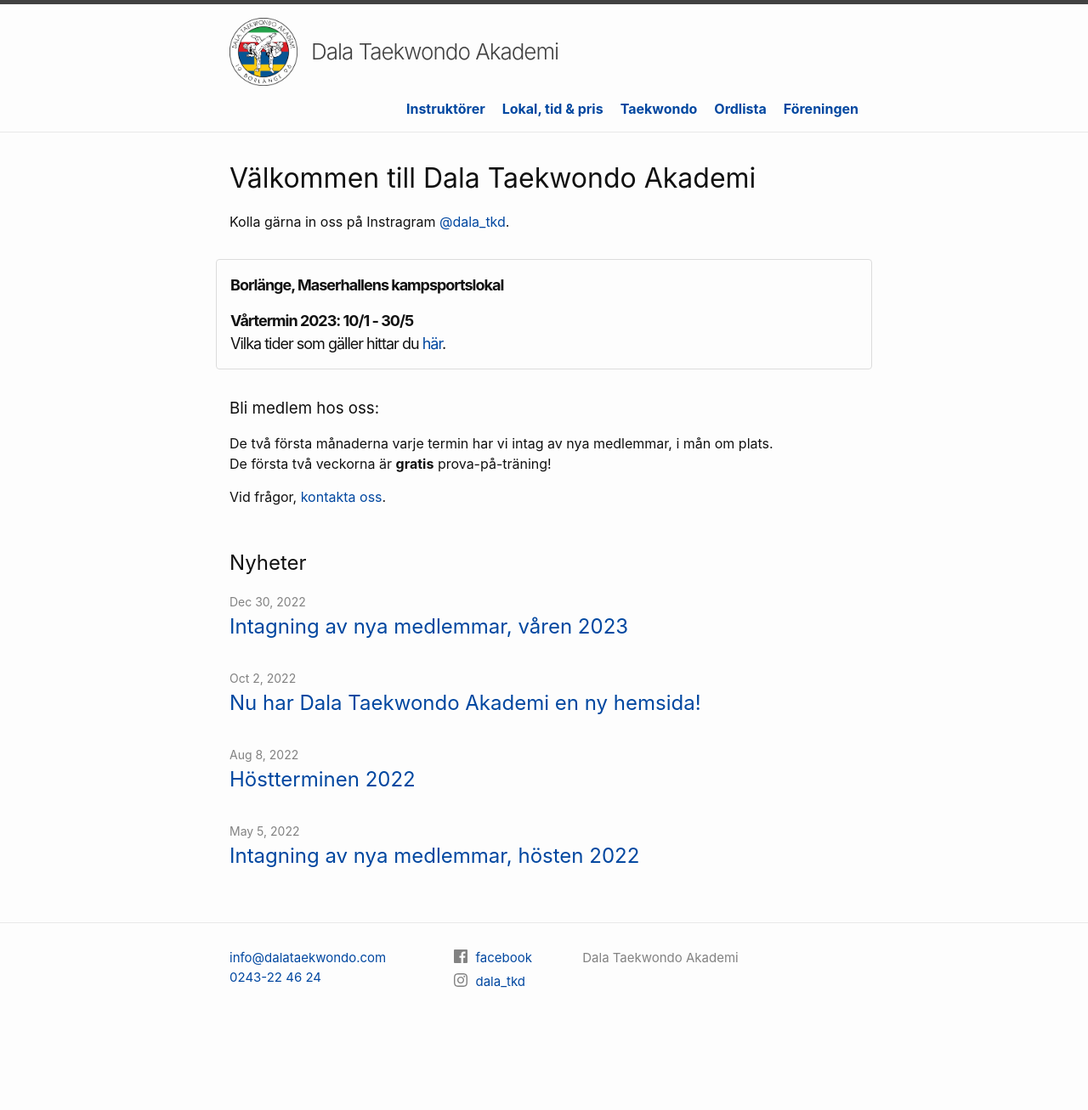
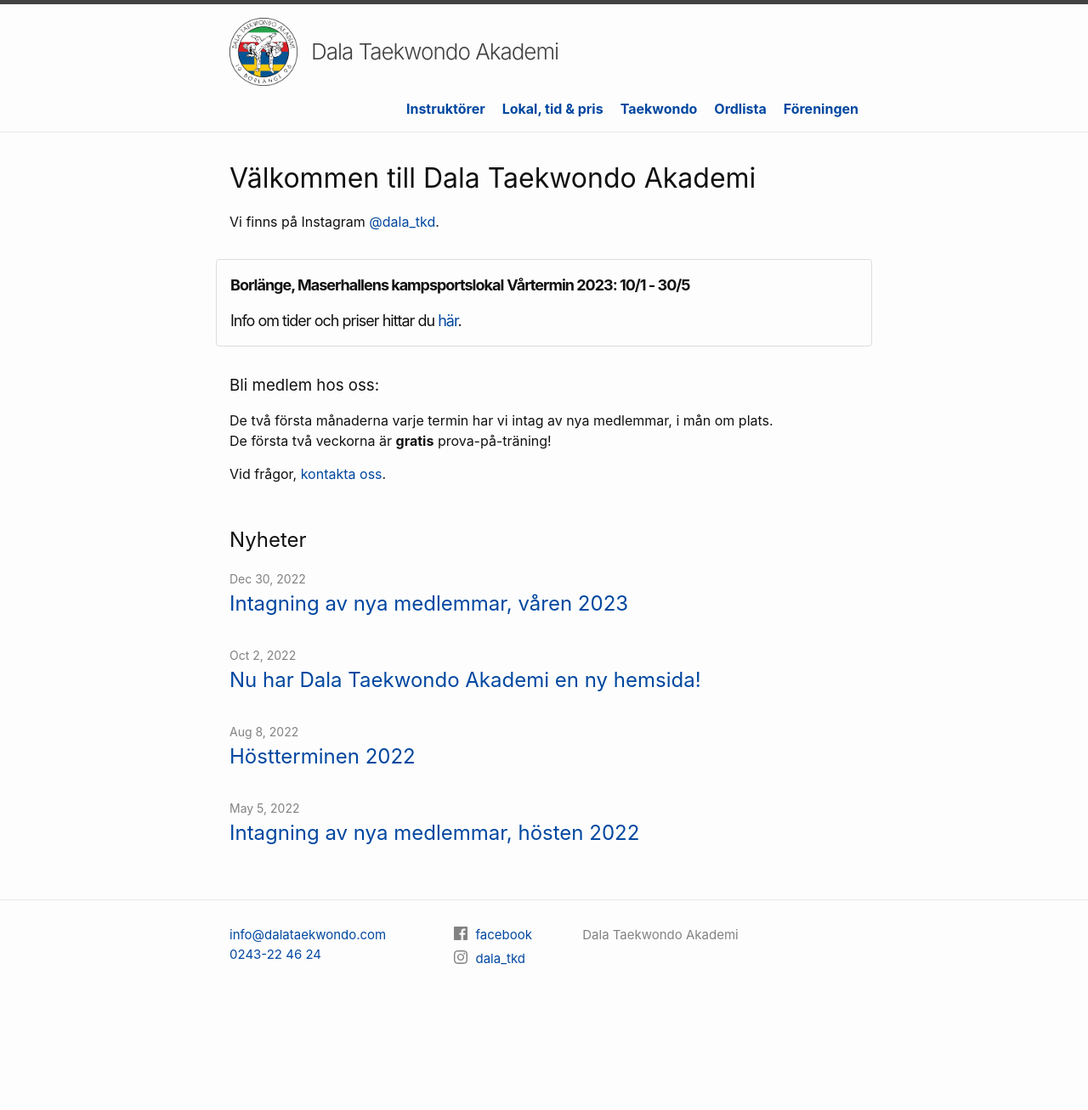
Before and after one commit to dalataekwondo/dalataekwondo.github.io, a Jekyll site: the page built from index.markdown, in a window 1280 px wide. Shown: the whole page at 85% size. Built offline with Jekyll 4.4.1, drawn with Linux system fonts in a browser that asks for light colours; after the commit the page ends 1280 px from its top, so only the background shows below that.

Commit message:
Update index.markdown
Redigerade befintlig info

```diff
--- a/index.markdown
+++ b/index.markdown
@@ -4,14 +4,14 @@ title: Välkommen till Dala Taekwondo Akademi
 nonav: true
 ---
 
-Kolla gärna in oss på Instragram [@{{ site.instagram_username| escape }}](https://instagram.com/dala_tkd).
+Vi finns på Instagram [@{{ site.instagram_username| escape }}](https://instagram.com/dala_tkd).
 
 {: .puff}
 
 > **Borlänge, Maserhallens kampsportslokal**
+> **Vårtermin 2023: 10/1 - 30/5**
 >
-> **Vårtermin 2023: 10/1 - 30/5**
-> Vilka tider som gäller hittar du [här](/lokal-tid/#tid).
+> Info om tider och priser hittar du [här](/lokal-tid/#tid).
 
 ### Bli medlem hos oss:
 
```
